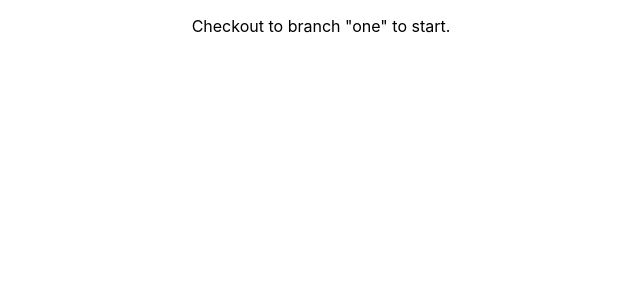
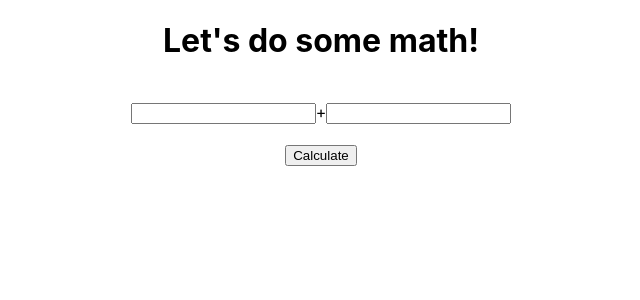
Before and after one commit to wlh9-sean/debug-lecture-helper, a React app: page / in a window 1280 px wide. Shown: the top 300 px of the page, without its empty margins (319-959 px from the left). Built offline with nearby package versions, Linux system fonts and the light colour scheme.

Commit message:
number bug

```diff
--- a/config/webpack.config.js
+++ b/config/webpack.config.js
@@ -42,7 +42,7 @@ const sassModuleRegex = /\.module\.(scss|sass)$/;
 
 // This is the production and development configuration.
 // It is focused on developer experience, fast rebuilds, and a minimal bundle.
-module.exports = function(webpackEnv) {
+module.exports = function (webpackEnv) {
   const isEnvDevelopment = webpackEnv === 'development';
   const isEnvProduction = webpackEnv === 'production';
 
@@ -136,7 +136,7 @@ module.exports = function(webpackEnv) {
       // require.resolve('webpack-dev-server/client') + '?/',
       // require.resolve('webpack/hot/dev-server'),
       isEnvDevelopment &&
-        // require.resolve('react-dev-utils/webpackHotDevClient'),
+      require.resolve('react-dev-utils/webpackHotDevClient'),
       // Finally, this is your app's code:
       paths.appIndexJs,
       // We include the app code last so that if there is a runtime error during
--- a/src/App.js
+++ b/src/App.js
@@ -1,18 +1,50 @@
 import React, { Component } from 'react';
 import './App.css';
+import axios from 'axios';
 
 class App extends Component {
   constructor(props) {
     super(props)
     this.state = {
+      result: null,
+      firstNum: null,
+      secondNum: null
     }
+    console.log('hey')
   }
 
+  calculate() {
+    let { firstNum, secondNum } = this.state;
+    let sum = firstNum + secondNum;
+    this.setState({
+      result: sum,
+      firstNum: '',
+      secondNum: ''
+    })
+    console.log('hey')
+  }
 
   render() {
     return (
       <div className="App">
-        <p>Checkout to branch "one" to start.</p>
+        <h1>Let's do some math!</h1>
+        <br />
+        <input
+          value={this.state.firstNum}
+          type="number"
+          onChange={(e) => this.setState({ firstNum: e.target.value })} />
+        <span>+</span>
+        <input
+          value={this.state.secondNum}
+          type="number"
+          onChange={(e) => this.setState({ secondNum: e.target.value })} />
+        <br /><br />
+        <button onClick={() => this.calculate()}>Calculate</button>
+        {
+          this.state.result ? (
+            <p>Result is {this.state.result}</p>
+          ) : null
+        }
       </div>
     );
   }
```
Lines whose indentation alone changed are shown as unchanged.
